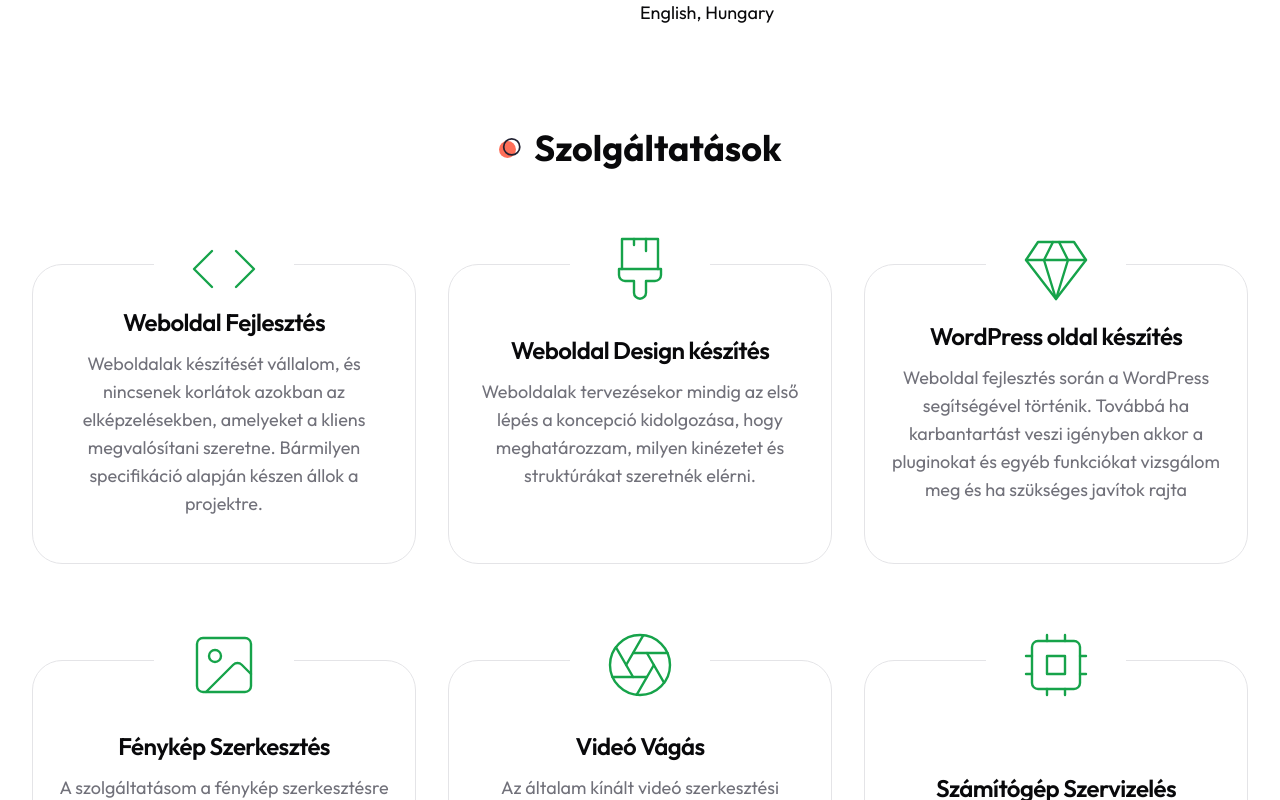
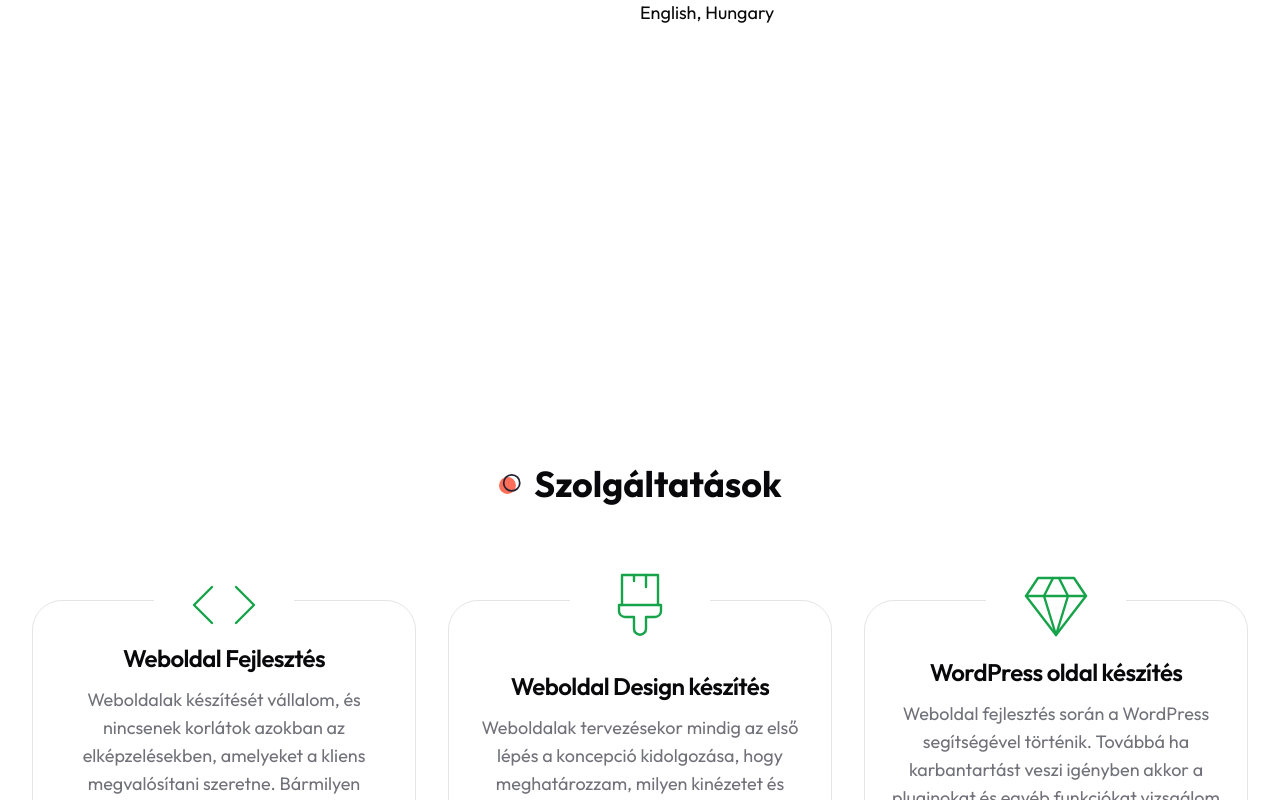
Before and after one commit to Reno0vacio/portfolio, a Next.js app: page / in a window 1280 px wide. Shown: the part 1580-2380 px from the top of the page. Built offline with nearby package versions, Linux system fonts and the light colour scheme.

Commit message:
Update Service.jsx

```diff
--- a/components/Service.jsx
+++ b/components/Service.jsx
@@ -46,7 +46,7 @@ const servicesData = [
 ];
 const Service = () => {
   return (
-    <section className="mb-12 xl:mb-36">
+    <section className="mb-12 xl:mb-36 pt-[21rem]">
       <div className="container mx-auto">
         <h2 className="section-title mb-12 xl:mb-24 text-center mx-auto">
           Szolgáltatások
```
